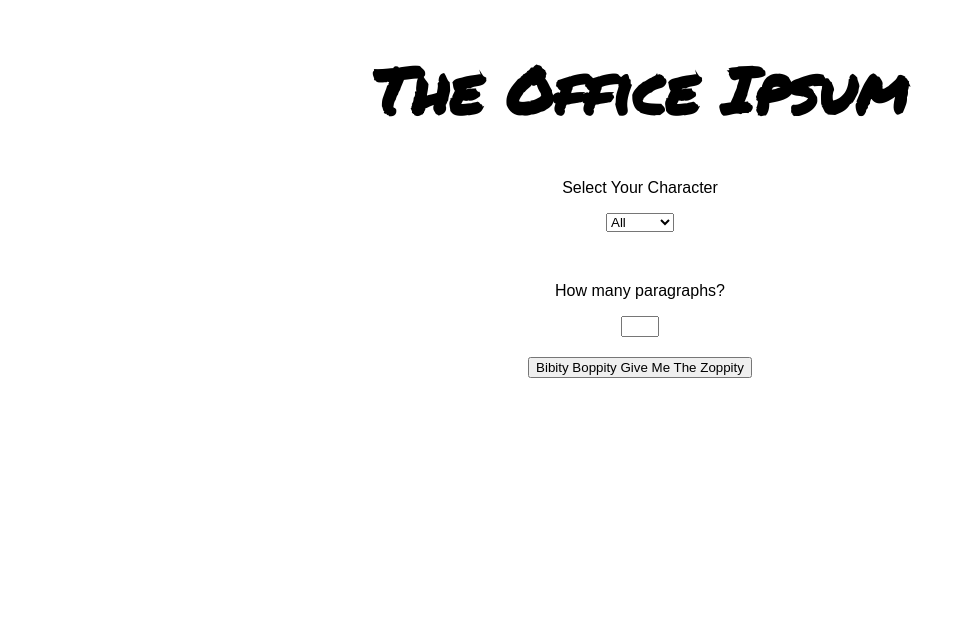
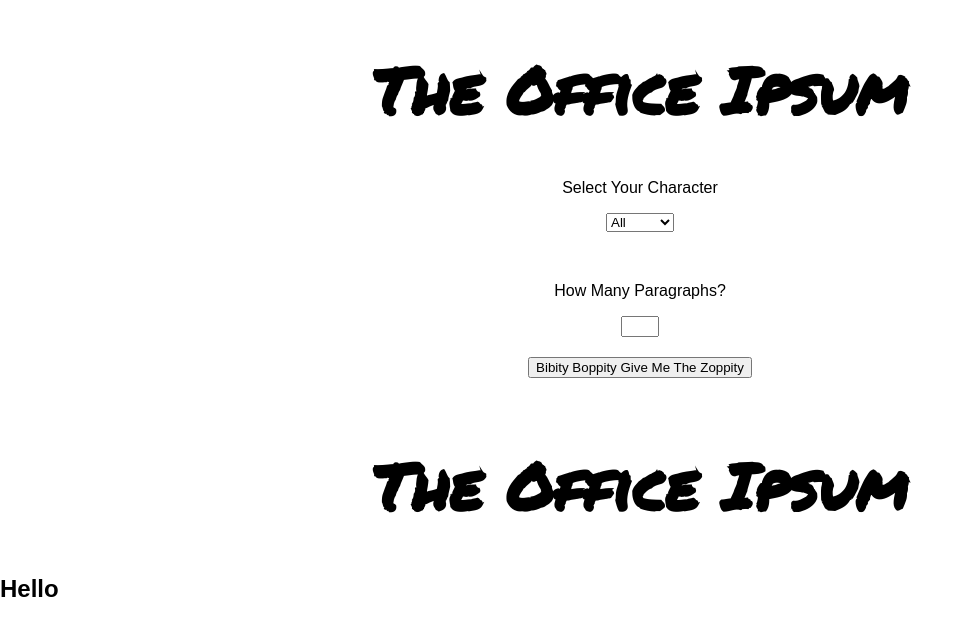
Before and after one commit to ajess33/dunder-mifflinipsum, a React (Create React App) app: page / in a window 1280 px wide. Shown: the top 636 px of the page, without its empty margins (0-972 px from the left). Built offline with nearby package versions, Linux system fonts and the light colour scheme; the HTML template or start-up script is replaced by a standard one.

Commit message:
Added IpsumText Component

```diff
--- a/src/components/IpsumForm.js
+++ b/src/components/IpsumForm.js
@@ -1,8 +1,9 @@
 import React from 'react';
+import IpsumText from './IpsumText';
 
 class IpsumForm extends React.Component {
   state = {
-    character: 'Any',
+    character: 'All',
     paragraphs: 1,
     ipsumDisplayed: false
   };
@@ -18,11 +19,11 @@
   };
 
   handleSubmit = (e) => {
+    e.preventDefault();
+    this.setState({ ipsumDisplayed: true });
     console.log('submitted');
     console.log(this.state.character);
     console.log(this.state.paragraphs);
-    e.preventDefault();
-    e.nativeEvent.stopImmediatePropigation();
   };
 
   render() {
@@ -43,7 +44,7 @@
             <option value="Creed">Creed</option>
           </select>
           <div className="length">
-            <p>How many paragraphs?</p>
+            <p>How Many Paragraphs?</p>
             <input
               onChange={this.handleInputChange}
               name="paragraphLength"
@@ -52,6 +53,8 @@
           </div>
           <input type="submit" value="Bibity Boppity Give Me The Zoppity" />
         </form>
+        <br />
+        <IpsumText />
       </div>
     );
   }
--- /dev/null
+++ b/src/components/IpsumText.js
@@ -0,0 +1,15 @@
+import React from 'react';
+import Header from './Header';
+import data from '../data.js';
+
+console.log(data);
+const IpsumText = (props) => {
+  return (
+    <div>
+      <Header />
+      <h2>Hello</h2>
+    </div>
+  );
+};
+
+export default IpsumText;
--- a/public/data.js
+++ b/src/data.js
@@ -1,10 +1,10 @@
-const data = [
-  {
+const data = {
+  quote1: {
     quote:
       "Close your eyes. Picture a convict. What's he wearing? Nothing special - baseball cap on backward, baggy pants. He says something ordinary like, 'Yo, that's shizzle'. Okay, now slowly open your eyes again. Who are you picturing? A black man? Wrong. That was a white woman. Surprised? Well, shame on you.",
     character: 'Michael',
-    paragraphs: 1,
-  },
-];
+    paragraphs: 1
+  }
+};
 
 export default data;
```
